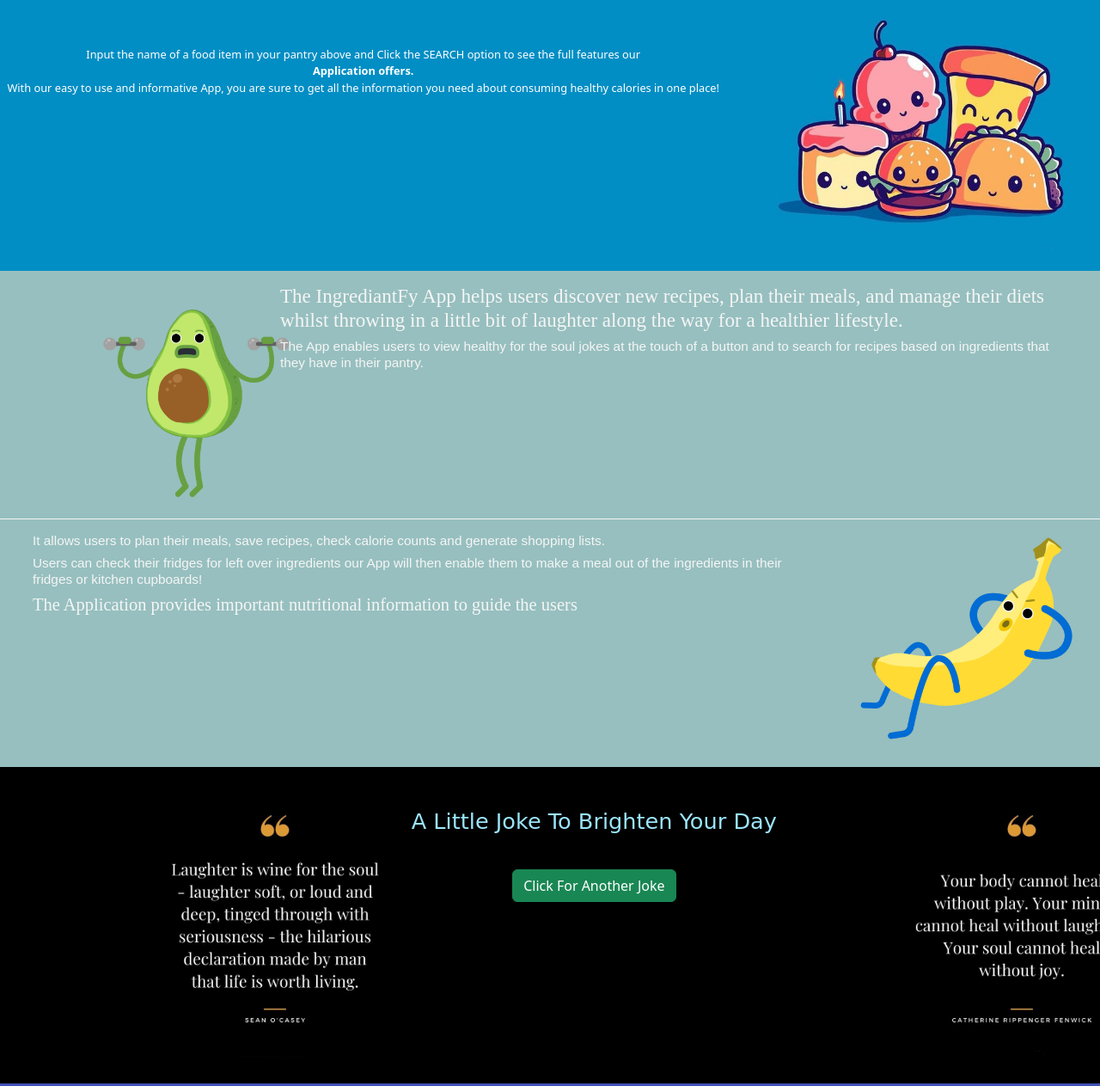
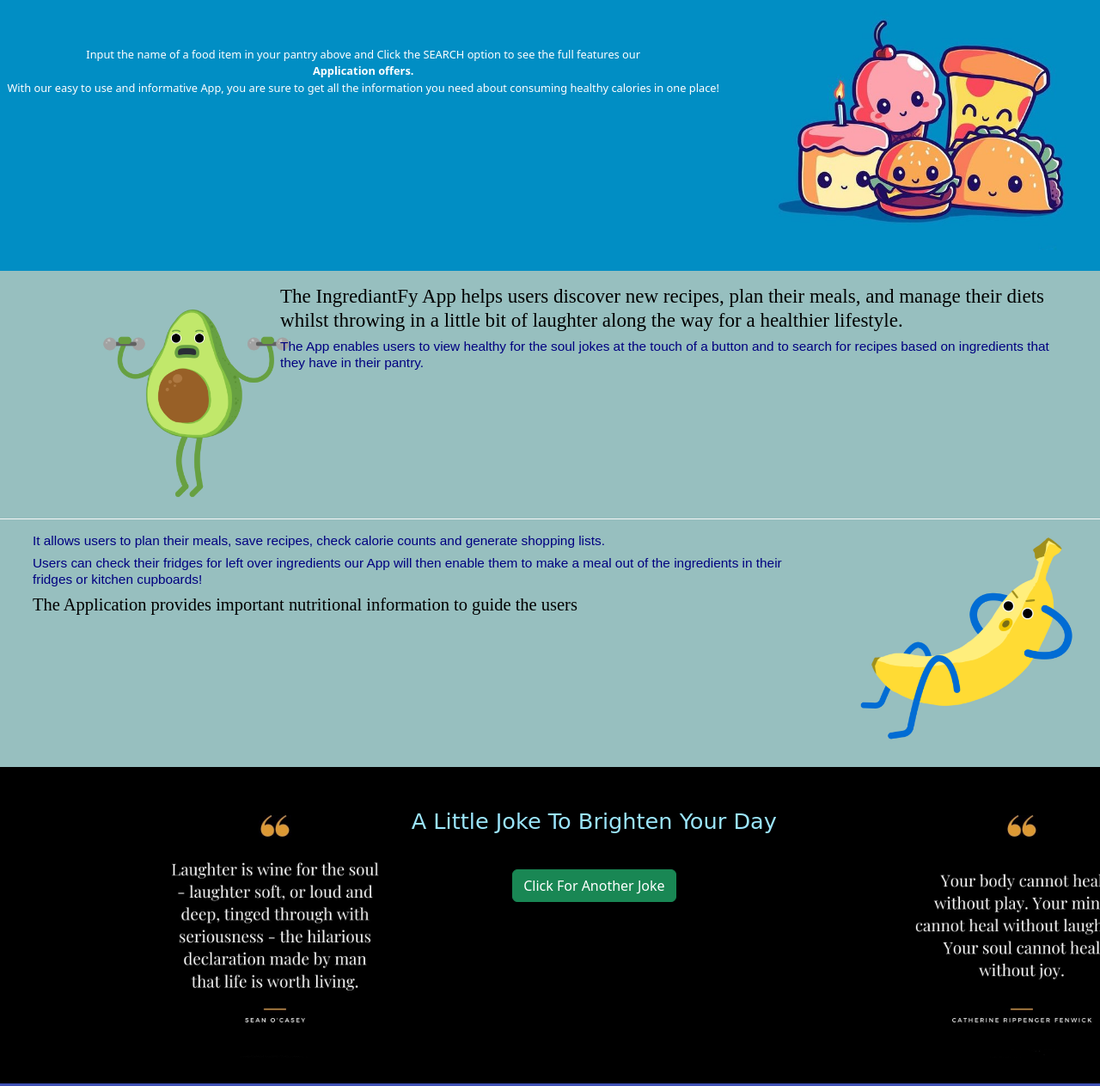
Before and after one commit to IanMilli/IngrediantFy, a plain HTML site: page index.html in a window 1280 px wide. Shown: the part 385-1648 px from the top of the page at 86% size. Drawn offline with nearby package versions, Linux system fonts and the light colour scheme; no server answers.

Commit message:
added final changes with Ian and Abby

```diff
--- a/assets/css/style.css
+++ b/assets/css/style.css
@@ -21,15 +21,15 @@ h3 {font-family:  cursive;
 }
 h4 {font-family: 'Times New Roman', Times, serif;
     font-size: 1.8vw;
-    color: whitesmoke;
+    color: black;
 }
 h5 {font-family:  sans-serif;
   font-size: 1.2vw;
-  color: whitesmoke;
+  color: navy;
 }
 h6  {font-family: 'Times New Roman', Times, serif;
   font-size: 1.6vw;
-  color: whitesmoke;
+  color: black;
 }
 h7  {font-family:  'Lucida Sans', 'Lucida Sans Regular', 'Lucida Grande', 'Lucida Sans Unicode', Geneva, Verdana, sans-serif;
   font-size: 1.5vw;
```
